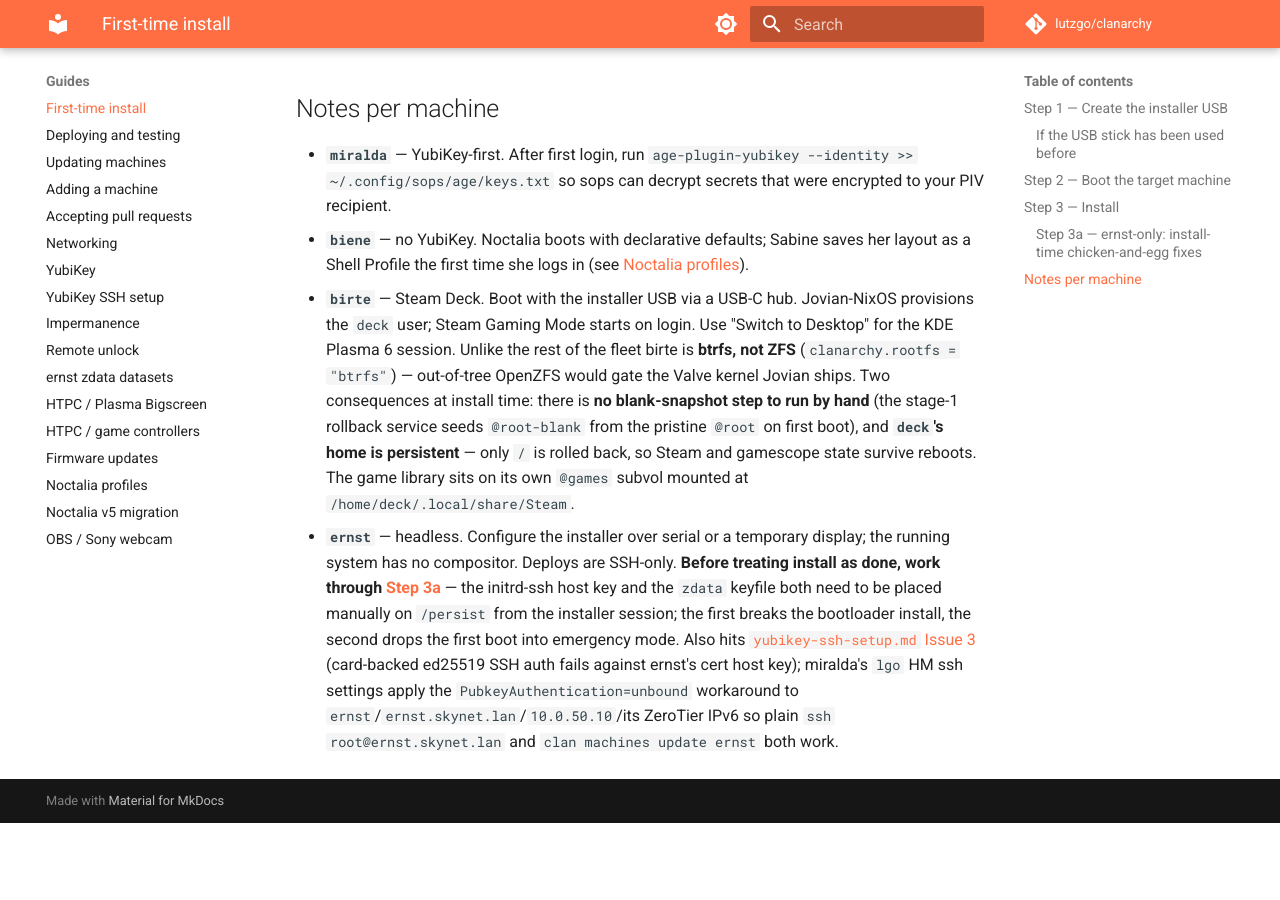
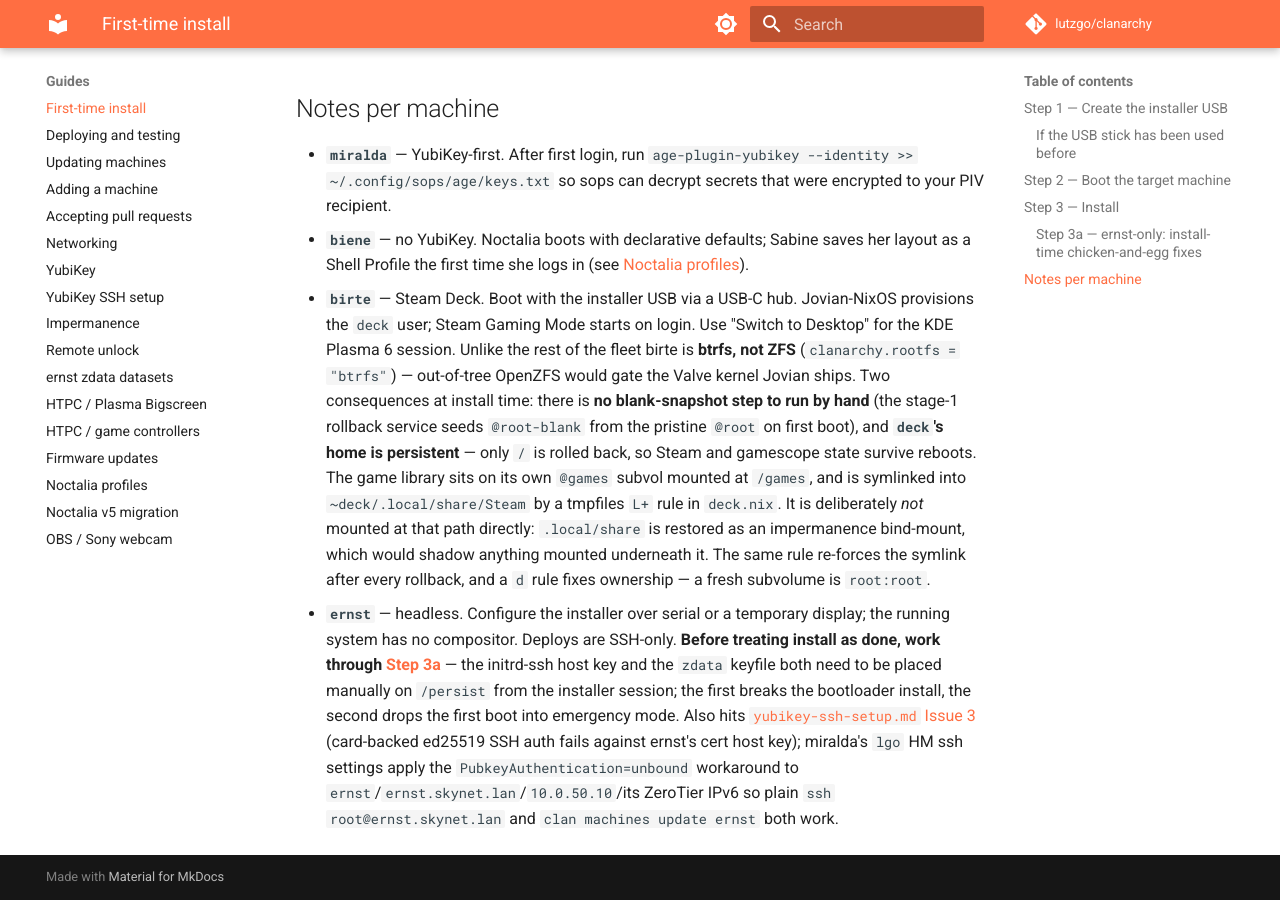
Before and after one commit to lutzgo/clanarchy, an MkDocs documentation site: the page built from docs/guides/first-time-install.md, in a window 1280 px wide and 900 px high, scrolled down 4727 px. Built offline with MkDocs 1.6.1 and Material for MkDocs 9.7.7, drawn with Linux system fonts in a browser that asks for light colours; comment, search, counter and statistics services are not loaded; before the commit the page ends 5550 px from its top, so only the background shows below that.

Commit message:
Correct the @games mount path in the birte install notes
The guide claimed the @games subvol is "mounted at
/home/deck/.local/share/Steam". It is mounted at /games and symlinked in
by a tmpfiles L+ rule (deck.nix:70-73) — mounting it at that path is
specifically what the layout avoids, since .local/share is restored as an
impermanence bind-mount and would shadow it.

Anyone following the guide literally would have concluded the deployed
config was broken. Record the L+/d rules so the indirection reads as
deliberate.

Co-Authored-By: Claude Opus 5 <noreply@anthropic.com>
Claude-Session: https://claude.ai/code/session_01K7xec9tRKEGy6GiLfzQjd4

```diff
--- a/docs/guides/first-time-install.md
+++ b/docs/guides/first-time-install.md
@@ -179,5 +179,5 @@ Both pools ONLINE, five expected mounts present, zero failed units.
 
 - **`miralda`** — YubiKey-first. After first login, run `age-plugin-yubikey --identity >> ~/.config/sops/age/keys.txt` so sops can decrypt secrets that were encrypted to your PIV recipient.
 - **`biene`** — no YubiKey. Noctalia boots with declarative defaults; Sabine saves her layout as a Shell Profile the first time she logs in (see [Noctalia profiles](noctalia-profiles.md)).
-- **`birte`** — Steam Deck. Boot with the installer USB via a USB-C hub. Jovian-NixOS provisions the `deck` user; Steam Gaming Mode starts on login. Use "Switch to Desktop" for the KDE Plasma 6 session. Unlike the rest of the fleet birte is **btrfs, not ZFS** (`clanarchy.rootfs = "btrfs"`) — out-of-tree OpenZFS would gate the Valve kernel Jovian ships. Two consequences at install time: there is **no blank-snapshot step to run by hand** (the stage-1 rollback service seeds `@root-blank` from the pristine `@root` on first boot), and **`deck`'s home is persistent** — only `/` is rolled back, so Steam and gamescope state survive reboots. The game library sits on its own `@games` subvol mounted at `/home/deck/.local/share/Steam`.
+- **`birte`** — Steam Deck. Boot with the installer USB via a USB-C hub. Jovian-NixOS provisions the `deck` user; Steam Gaming Mode starts on login. Use "Switch to Desktop" for the KDE Plasma 6 session. Unlike the rest of the fleet birte is **btrfs, not ZFS** (`clanarchy.rootfs = "btrfs"`) — out-of-tree OpenZFS would gate the Valve kernel Jovian ships. Two consequences at install time: there is **no blank-snapshot step to run by hand** (the stage-1 rollback service seeds `@root-blank` from the pristine `@root` on first boot), and **`deck`'s home is persistent** — only `/` is rolled back, so Steam and gamescope state survive reboots. The game library sits on its own `@games` subvol mounted at `/games`, and is symlinked into `~deck/.local/share/Steam` by a tmpfiles `L+` rule in `deck.nix`. It is deliberately *not* mounted at that path directly: `.local/share` is restored as an impermanence bind-mount, which would shadow anything mounted underneath it. The same rule re-forces the symlink after every rollback, and a `d` rule fixes ownership — a fresh subvolume is `root:root`.
 - **`ernst`** — headless. Configure the installer over serial or a temporary display; the running system has no compositor. Deploys are SSH-only. **Before treating install as done, work through [Step 3a](#step-3a-ernst-only-install-time-chicken-and-egg-fixes)** — the initrd-ssh host key and the `zdata` keyfile both need to be placed manually on `/persist` from the installer session; the first breaks the bootloader install, the second drops the first boot into emergency mode. Also hits [`yubikey-ssh-setup.md` Issue 3](yubikey-ssh-setup.md#issue-3-ssh-fails-with-card-backed-ed25519-key-gnupg-24x-bug) (card-backed ed25519 SSH auth fails against ernst's cert host key); miralda's `lgo` HM ssh settings apply the `PubkeyAuthentication=unbound` workaround to `ernst`/`ernst.skynet.lan`/`10.0.50.10`/its ZeroTier IPv6 so plain `ssh root@ernst.skynet.lan` and `clan machines update ernst` both work.
```
